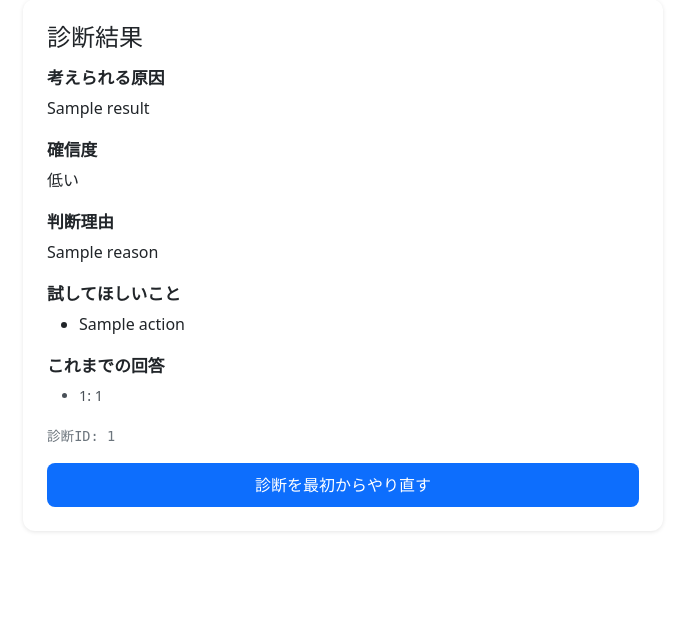
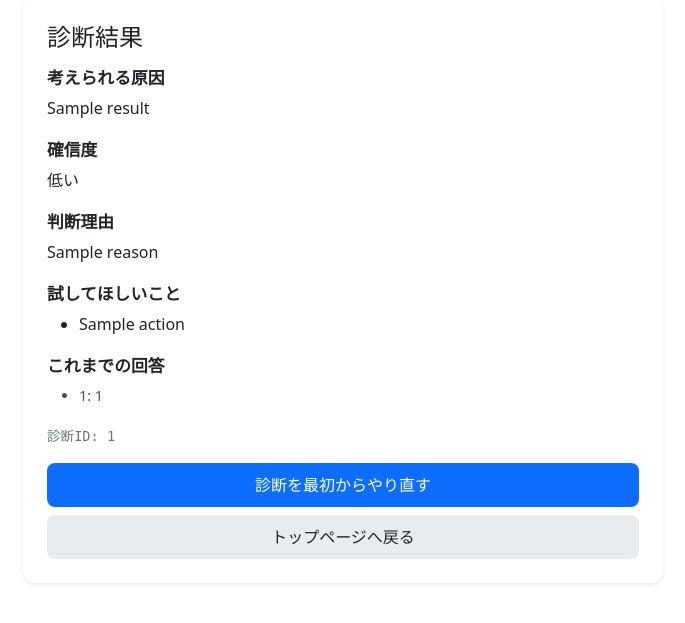
Before and after one commit to hinabotaa5-wq/internship, a Flask app: template src/web/diagnosis/templates/diagnosis_result.html in a window 1280 px wide. Shown: the part 49-672 px from the top of the page, without its empty margins (297-982 px from the left). Run offline with Flask 3, Linux system fonts and the light colour scheme; the template is opened without the code that fills it: most values are stand-ins (such as "Sample title", 1, 10 or a date in 2020).

Commit message:
feat(diagnosis): 診断結果画面にトップページへ戻るボタンを追加
診断結果画面ではこれまでやり直し操作しかできなかったため、
トップページ(index.html)へ戻るリンクボタンを追加する。

```diff
--- a/src/web/diagnosis/static/diagnosis.css
+++ b/src/web/diagnosis/static/diagnosis.css
@@ -94,7 +94,9 @@
 }
 
 .diagnosis-button {
-  display: inline-block;
+  display: flex;
+  align-items: center;
+  justify-content: center;
   width: 100%;
   min-height: 44px;
   border-radius: 8px;
@@ -102,6 +104,8 @@
   font-size: 1rem;
   cursor: pointer;
   padding: 10px 16px;
+  text-decoration: none;
+  box-sizing: border-box;
 }
 
 .diagnosis-button:focus-visible {
--- a/src/web/diagnosis/templates/diagnosis_result.html
+++ b/src/web/diagnosis/templates/diagnosis_result.html
@@ -77,6 +77,10 @@
           診断を最初からやり直す
         </button>
       </form>
+
+      <a href="{{ url_for('app.index') }}" class="diagnosis-button diagnosis-button--secondary">
+        トップページへ戻る
+      </a>
     </div>
   </div>
 {% endblock %}
```
